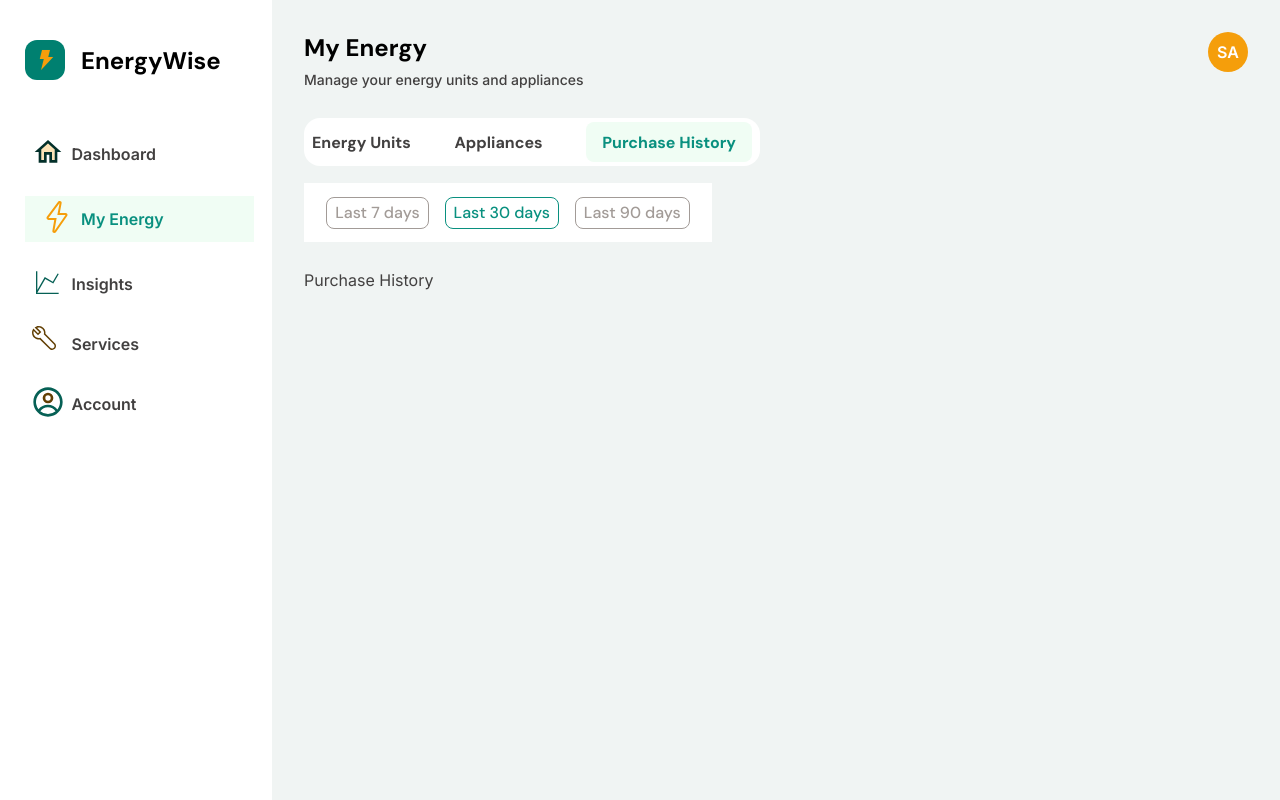
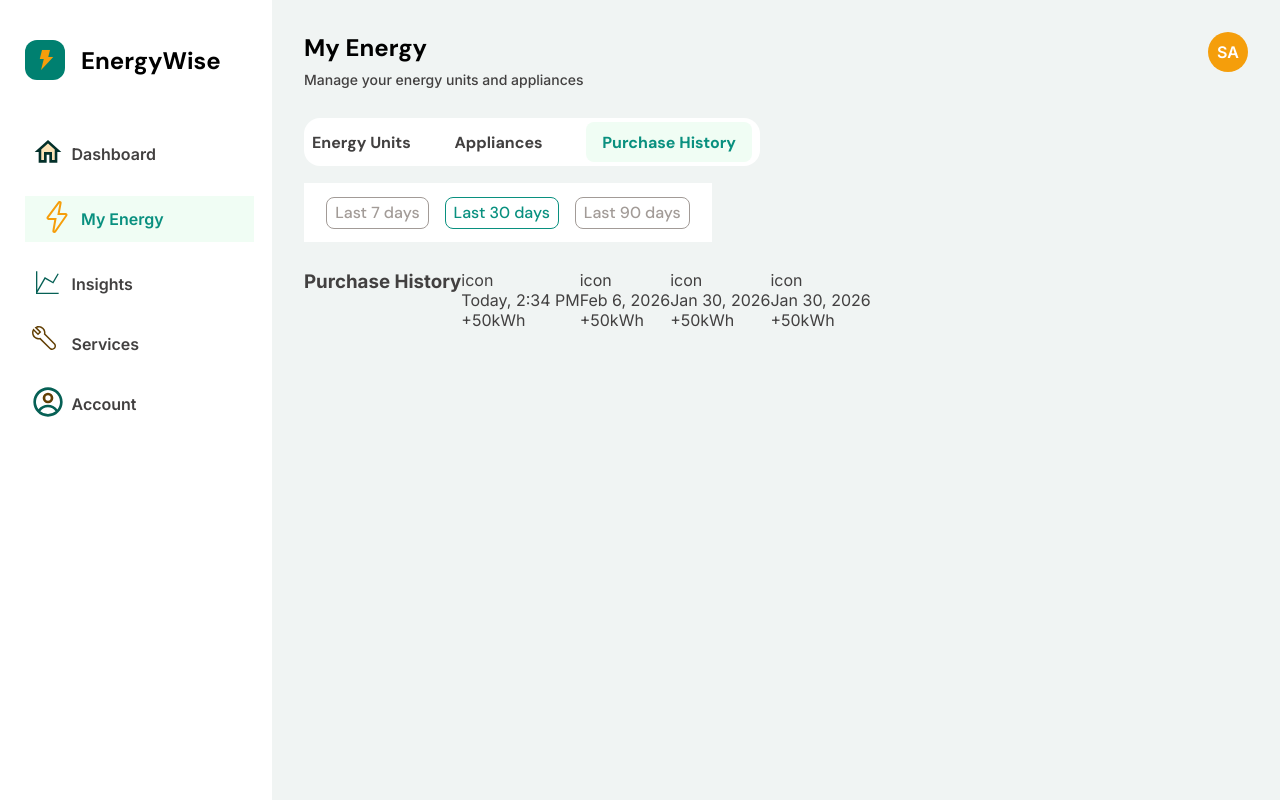
Before and after one commit to WTF-CapstoneProject-Team41/EnergyWise-frontend, a React (Vite) app: page /my-energy in a window 1280 px wide. Both pictures are taken after a click on the button "Purchase History". Built offline with nearby package versions, Linux system fonts and the light colour scheme.

Commit message:
mapped dates pending styling

```diff
--- a/src/pages/MyEnergy/tabs/PurchaseHistory.jsx
+++ b/src/pages/MyEnergy/tabs/PurchaseHistory.jsx
@@ -2,6 +2,13 @@ import { useState } from "react";
 import styles from "./PurchaseHistory.module.css";
 
 const FILTERS = ["Last 7 days", "Last 30 days", "Last 90 days"];
+
+const PURCHASE = [
+  { id: 1, date: "Today, 2:34 PM", ammount: "₦5,500", units: "+50kWh" },
+  { id: 2, date: "Feb 6, 2026", ammount: "₦5,500", units: "+50kWh" },
+  { id: 3, date: "Jan 30, 2026", ammount: "₦5,500", units: "+50kWh" },
+  { id: 4, date: "Jan 30, 2026", ammount: "₦5,500", units: "+50kWh" },
+];
 
 function PurchaseHistory() {
   const [activeFilter, setActiveFilter] = useState("Last 30 days");
@@ -18,7 +25,20 @@ function PurchaseHistory() {
           </button>
         ))}
       </div>
-      <p>Purchase History</p>
+      <div className={styles.section}>
+        <h3 className={styles.sectionTitle}>Purchase History</h3>
+
+        {PURCHASE.map(({ id, date, amount, units }) => (
+          <div key={id} className={styles.purchaseItem}>
+            <span>icon</span>
+            <div>
+              <p>{date}</p>
+              <p>{amount}</p>
+            </div>
+            <span>{units}</span>
+          </div>
+        ))}
+      </div>
     </div>
   );
 }
--- a/src/pages/MyEnergy/tabs/PurchaseHistory.module.css
+++ b/src/pages/MyEnergy/tabs/PurchaseHistory.module.css
@@ -40,3 +40,8 @@
   border: 1px solid var(--primary-color, #09907f);
   color: var(--primary-color);
 }
+
+.section {
+    display:flex;
+
+}
```
